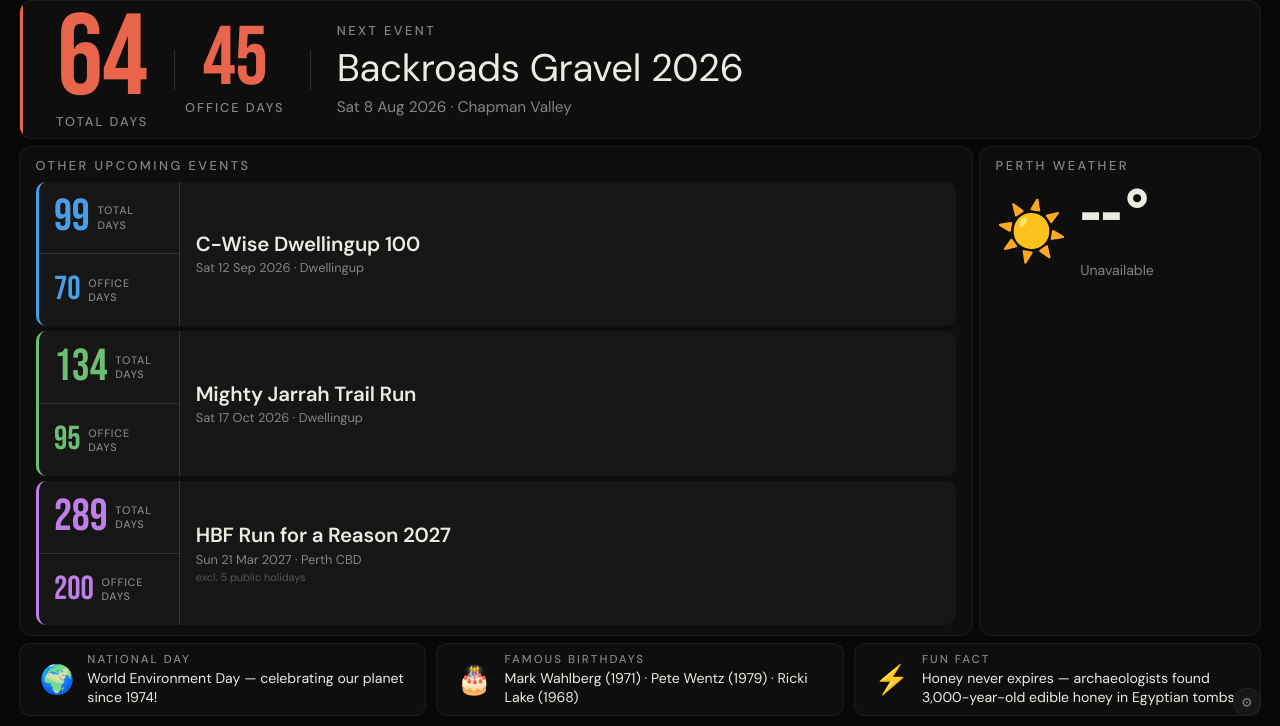
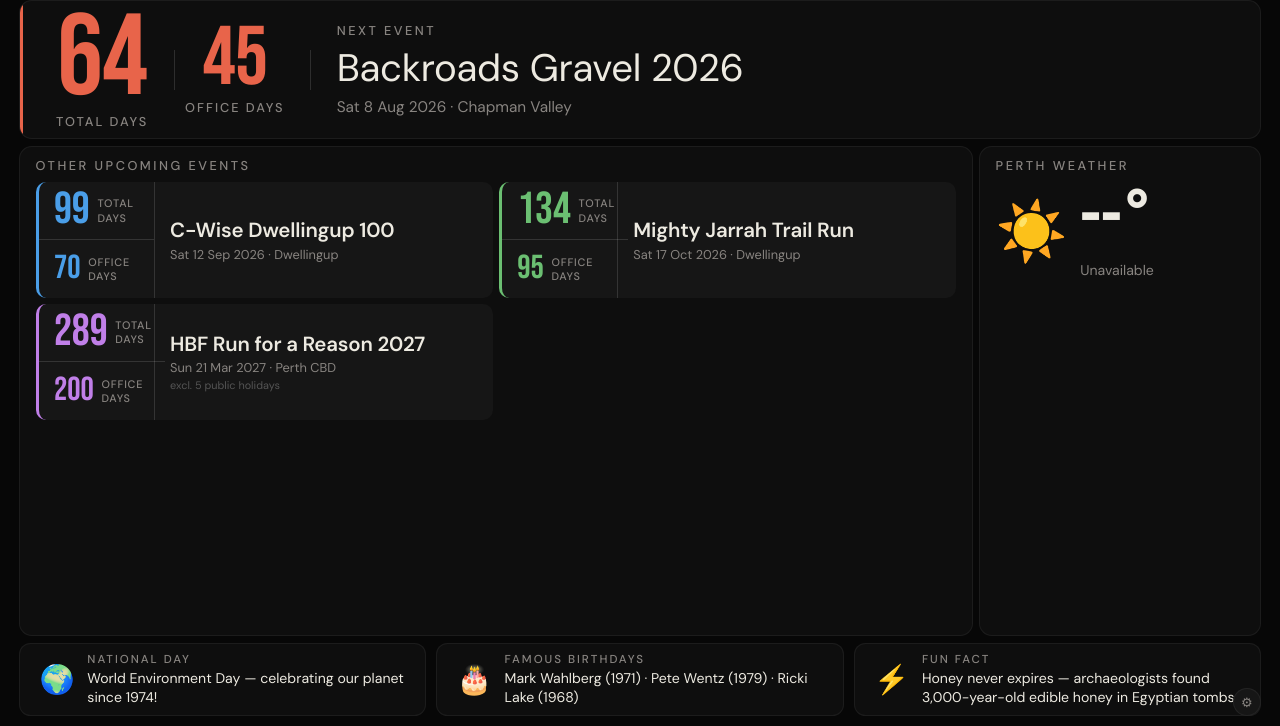
Before and after one commit to Cooperchappelwood/TET-TV, a plain HTML site: page index.html in a window 1280 px wide. Shown: the part 74-800 px from the top of the page. Drawn offline with nearby package versions, Linux system fonts and the light colour scheme; no server answers.

Commit message:
Update index.html

```diff
--- a/index.html
+++ b/index.html
@@ -45,8 +45,8 @@ body{display:grid;grid-template-rows:auto auto 1fr auto;height:100vh;padding:cla
 .panel-title{font-size:clamp(10px,1vw,13px);letter-spacing:2.5px;text-transform:uppercase;color:var(--muted);margin-bottom:clamp(8px,1vh,14px);flex-shrink:0;font-weight:500}
 
 /* EVENT LIST */
-.event-list{display:flex;flex-direction:column;gap:clamp(5px,0.7vh,10px);flex:1;overflow:hidden}
-.event-card{background:var(--s2);border-radius:clamp(6px,0.8vw,10px);display:grid;grid-template-columns:clamp(90px,11vw,160px) 1px 1fr;align-items:stretch;border-left:clamp(3px,0.3vw,5px) solid;flex:1;overflow:hidden;min-height:0}
+.event-list{display:grid;grid-template-columns:1fr 1fr;gap:clamp(5px,0.7vh,10px);flex:1;overflow:hidden;align-content:start}
+.event-card{background:var(--s2);border-radius:clamp(6px,0.8vw,10px);display:grid;grid-template-columns:clamp(80px,9vw,130px) 1px 1fr;align-items:stretch;border-left:clamp(3px,0.3vw,5px) solid;overflow:hidden}
 .ec-counts{display:grid;grid-template-rows:1fr 1px 1fr;flex-shrink:0}
 .ec-count{display:flex;align-items:center;gap:clamp(5px,0.6vw,10px);padding:clamp(6px,0.8vh,12px) clamp(8px,1vw,14px) clamp(6px,0.8vh,12px) clamp(10px,1.2vw,16px)}
 .ec-count-divider{background:var(--border2)}
```
